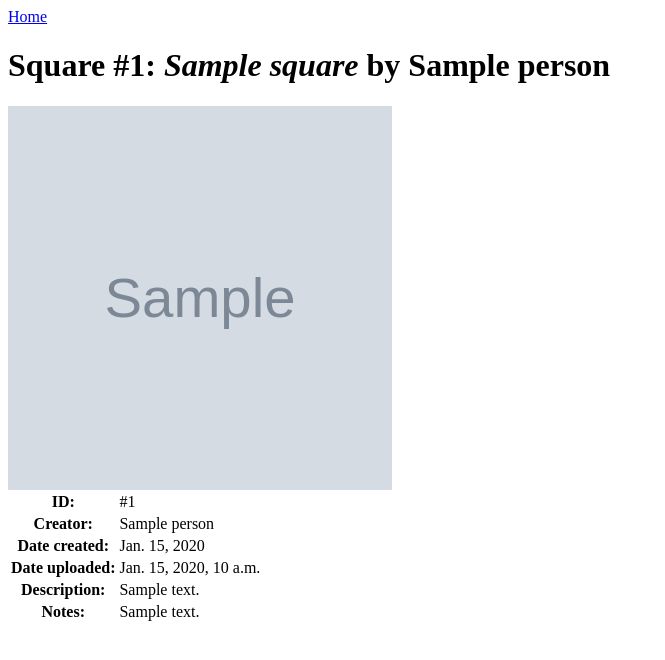
After one commit to elichad/community-blanket-website, a Django app: page /squares/1/ in a window 1280 px wide. The commit adds this page. Shown: the top 660 px of the page, without its empty margins (0-665 px from the left). Run offline with Django 5.2, Linux system fonts and the light colour scheme; tables that the repository leaves empty hold one stand-in row (values such as "Sample post"); grey boxes marked "Sample" are stand-in pictures.

Commit message:
add square detail view

```diff
--- a/blanket_site/blankets/urls.py
+++ b/blanket_site/blankets/urls.py
@@ -1,7 +1,3 @@
 from django.urls import path
 
-from squares.views import test
-
-urlpatterns = [
-    path("", test, name="test"),
-]
+urlpatterns = []
--- a/blanket_site/squares/models.py
+++ b/blanket_site/squares/models.py
@@ -18,4 +18,4 @@ class Square(models.Model):
     # TODO: fields relating to location in a larger blanket
 
     def get_absolute_url(self):
-        return reverse("square-detail", kwargs={"pk": self.pk})
+        return reverse("squares:square-detail", kwargs={"pk": self.pk})
--- /dev/null
+++ b/blanket_site/squares/templates/square_detail.html
@@ -0,0 +1,40 @@
+{% extends "base.html" %}
+
+{% block title %}
+Square #{{ object.id }}: {{ object.name }} by {{ object.creator.name }}
+{% endblock %}
+
+{% block content %}
+<h1>Square #{{ object.id }}: <em>{{ object.name }}</em> by {{ object.creator.name }}</h1>
+
+<div id="image-container">
+<img src="{{ object.image.url }}" alt="{{ object.description }}">
+</div>
+
+<table>
+    <tr>
+        <th scope="row">ID:</th>
+        <td>#{{ object.id }}</td>
+    </tr>
+    <tr>
+        <th scope="row">Creator:</th>
+        <td>{{ object.creator.name }}</td>
+    </tr>
+    <tr>
+        <th scope="row">Date created:</th>
+        <td>{{ object.date_created }}</td>
+    </tr>
+    <tr>
+        <th scope="row">Date uploaded:</th>
+        <td>{{ object.date_time_uploaded }}</td>
+    </tr>
+    <tr>
+        <th scope="row">Description:</th>
+        <td>{{ object.description }}</td>
+    </tr>
+    <tr>
+        <th scope="row">Notes:</th>
+        <td>{{ object.notes }}</td>
+    </tr>
+</table>
+{% endblock %}
--- a/blanket_site/squares/urls.py
+++ b/blanket_site/squares/urls.py
@@ -1,10 +1,11 @@
 from django.urls import path
 
-from squares.views import CreateSquare, UpdateSquare, DeleteSquare
+from squares.views import SquareCreate, SquareDetail, SquareUpdate, SquareDelete
 
 app_name = "squares"
 urlpatterns = [
-    path("add/", CreateSquare.as_view(), name="create-square"),
-    path("<int:pk>/", UpdateSquare.as_view(), name="update-square"),
-    path("<int:pk>/delete", DeleteSquare.as_view(), name="delete-square"),
+    path("add/", SquareCreate.as_view(), name="square-create"),
+    path("<int:pk>/", SquareDetail.as_view(), name="square-detail"),
+    path("<int:pk>/edit", SquareUpdate.as_view(), name="square-update"),
+    path("<int:pk>/delete", SquareDelete.as_view(), name="square-delete"),
 ]
--- a/blanket_site/squares/views.py
+++ b/blanket_site/squares/views.py
@@ -1,31 +1,32 @@
 from django.http import HttpResponse
-from django.views.generic.edit import FormView
-from django.views.generic.edit import CreateView, DeleteView, UpdateView
+from django.views.generic.detail import DetailView
+from django.views.generic.edit import CreateView, DeleteView, FormView, UpdateView
 from django.urls import reverse_lazy
 
 from squares.models import Square
 from squares.forms import SquareForm
 
 
-def test(request):
-    return HttpResponse("Hello, world.")
+class SquareDetail(DetailView):
+    model = Square
+    template_name = "square_detail.html"
 
 
-class CreateSquare(CreateView):
+class SquareCreate(CreateView):
     model = Square
     form_class = SquareForm
     template_name = "square_form.html"
 
 
-class UpdateSquare(UpdateView):
+class SquareUpdate(UpdateView):
     model = Square
     fields = ["name", "image", "creator", "date_created", "description", "notes"]
 
     # form_class = SquareForm
 
 
-class DeleteSquare(DeleteView):
+class SquareDelete(DeleteView):
     model = Square
-    success_url = reverse_lazy("create-square")
+    success_url = reverse_lazy("square-create")
 
     # form_class = SquareForm
--- a/blanket_site/static/blanket_site/style.css
+++ b/blanket_site/static/blanket_site/style.css
@@ -1 +1,11 @@
 /* TODO: custom styling */
+
+div#image-container {
+    width: 30vw;
+    height: 30vw;
+}
+
+div#image-container img {
+    height: 100%;
+    width: 100%;
+}
```
